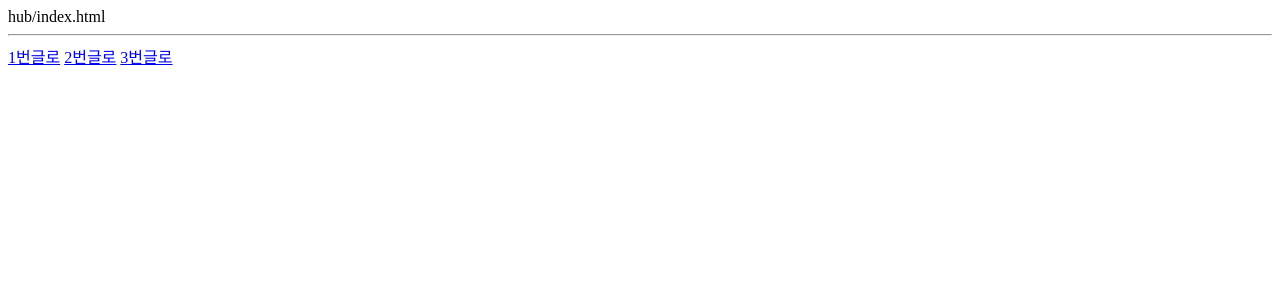
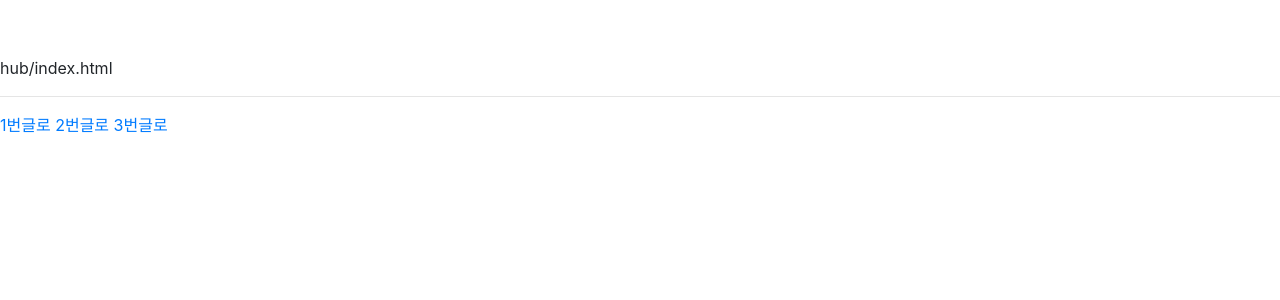
Before and after one commit to CodingSta/videohub_clone, a Django app: page /hub/ in a window 1280 px wide. Shown: the top 300 px of the page. Run offline with Django 3.2, Linux system fonts and the light colour scheme; some libraries are stand-ins or nearby versions.

Commit message:
bootstrap-v4 를 통해 기본 스타일링 적용

```diff
--- a/hub/templates/hub/base.html
+++ b/hub/templates/hub/base.html
@@ -3,14 +3,30 @@
 <head>
 <meta charset="utf-8" />
 <title>{% block title %}VideoHub{% endblock %}</title>
+<link rel="stylesheet" href="//maxcdn.bootstrapcdn.com/bootstrap/4.0.0-alpha.2/css/bootstrap.min.css" />
 {% block extra_head %}
 {% endblock %}
 </head>
 <body>
-    {% block content %}
-    {% endblock %}
 
-    {% block extra_body %}
-    {% endblock %}
+<nav class="navbar navbar-dark bg-inverse">
+    <a class="navbar-brand" href="{% url "root" %}">VideoHub</a>
+    <nav class="nav navbar-nav">
+    	<a class="nav-item nav-link">VideoHub 를 통해 ~~~ 를 해보세요.</a>
+    </nav>
+    <nav class="nav navbar-nav pull-xs-right">
+		<a class="nav-item nav-link" href="{% url "root" %}">Home</a>
+    </nav>
+</nav>
+
+{% block content %}
+{% endblock %}
+
+{% block extra_body %}
+{% endblock %}
+
+<script src="//code.jquery.com/jquery-2.2.4.min.js"></script>
+<script src="//maxcdn.bootstrapcdn.com/bootstrap/4.0.0-alpha.2/js/bootstrap.min.js"></script>
+
 </body>
 </html>
--- a/videohub_clone/urls.py
+++ b/videohub_clone/urls.py
@@ -27,9 +27,9 @@
 
     # Root 로 접속하면, 지정 뷰로 이동
     # 1) lambda 함수로 뷰 지정
-    # url(r'^$', lambda request: redirect('hub:index')),
+    # url(r'^$', lambda request: redirect('hub:index'), name='root'),
     # 2) 함수로 뷰 지정
-    # url(r'^$', redirect_to_hub),
+    # url(r'^$', redirect_to_hub, name='root'),
     # 3) 클래스 기반 뷰 (Class Based View) 로 지정
-    url(r'^$', RedirectView.as_view(pattern_name='hub:index')),
+    url(r'^$', RedirectView.as_view(pattern_name='hub:index'), name='root'),
 ]
```
